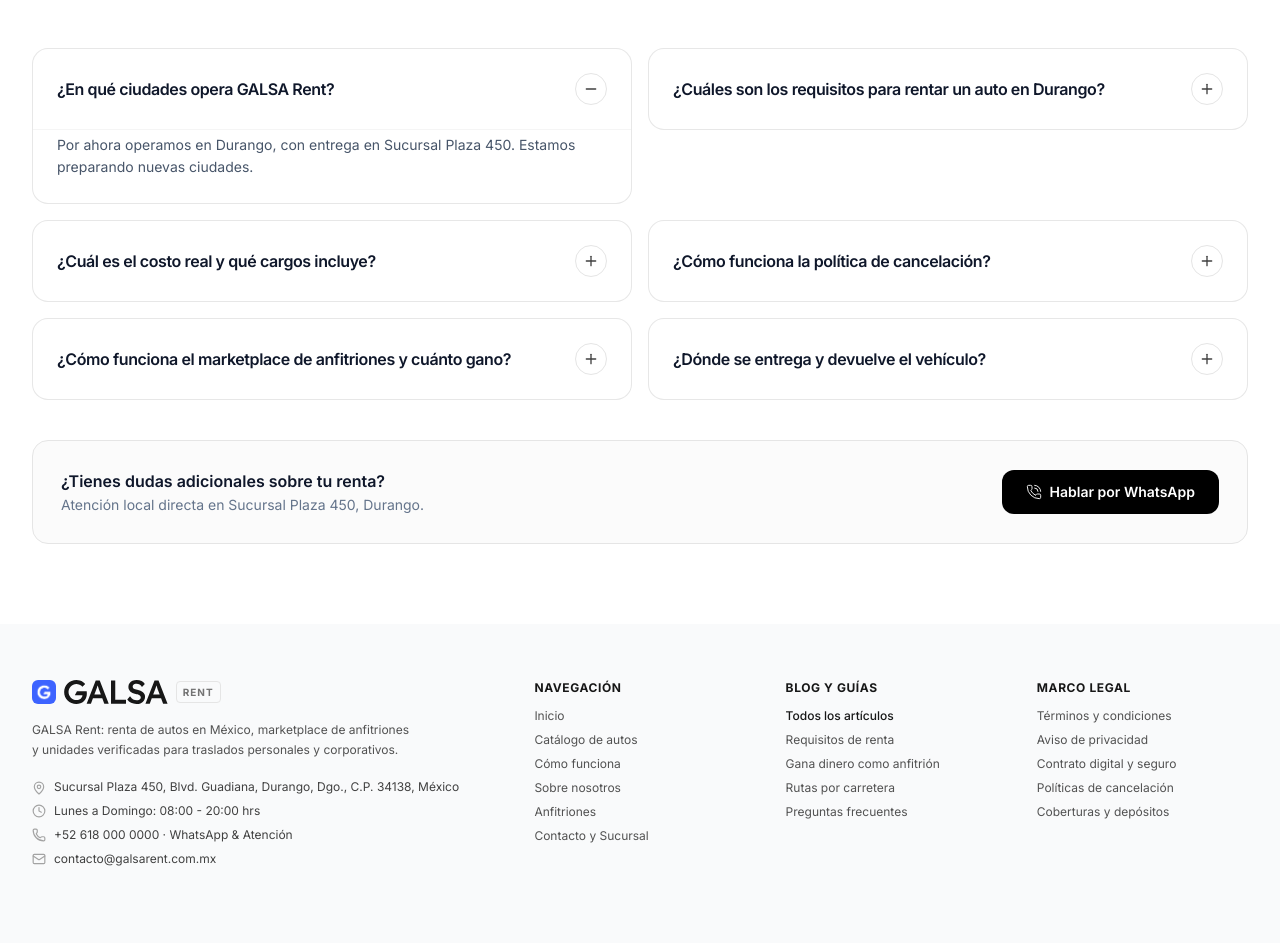
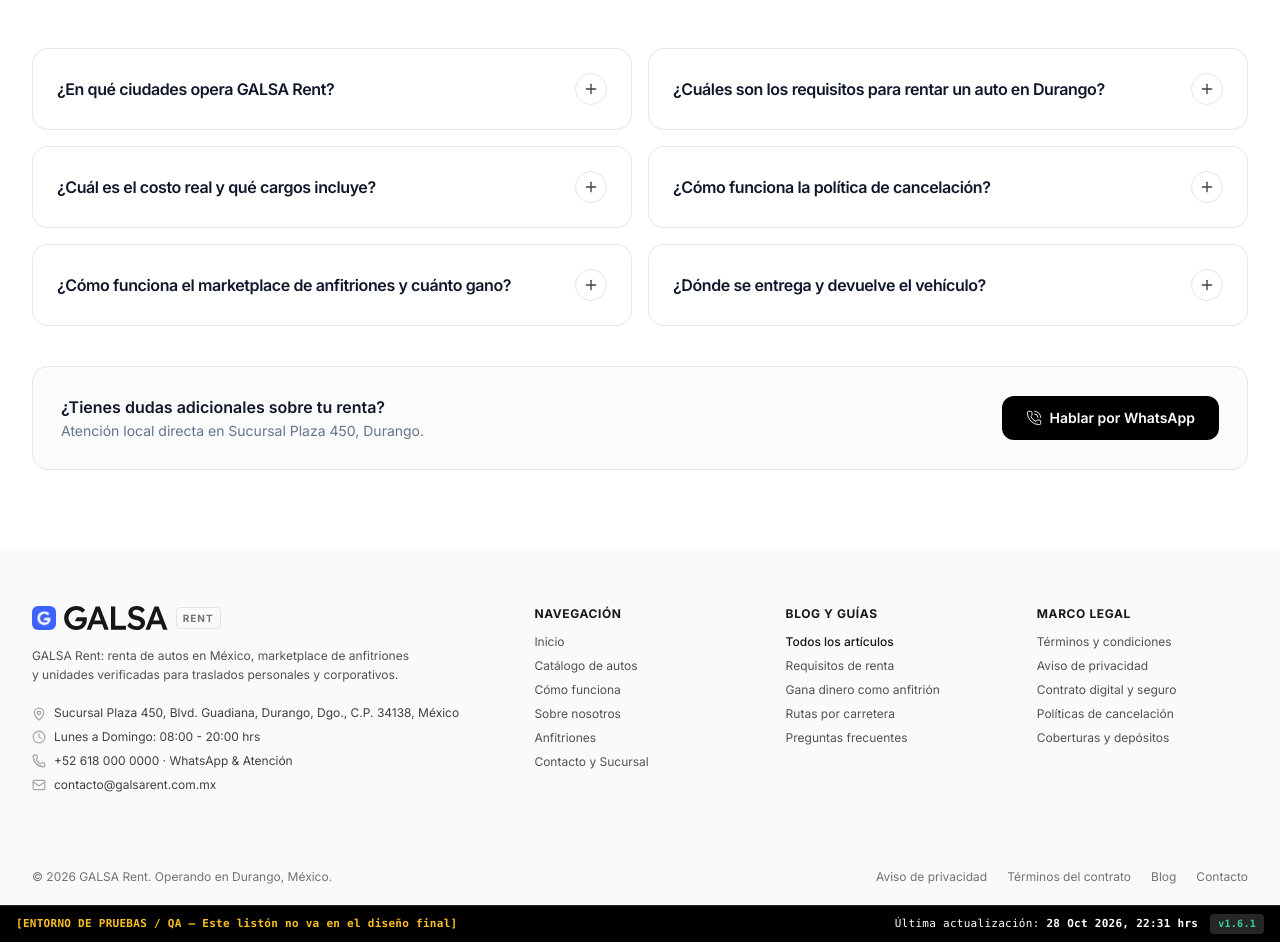
Before and after one commit to srcarlosdamian/galsa-rent, a React (Vite) app: page / in a window 1280 px wide. Shown: the part 5529-6472 px from the top of the page. Built offline with nearby package versions, Linux system fonts and the light colour scheme; no server answers; a web font is replaced by a local one.

Commit message:
style: set FAQ accordion items closed by default

```diff
--- a/src/components/FaqSection.tsx
+++ b/src/components/FaqSection.tsx
@@ -35,7 +35,7 @@
 ];
 
 export const FaqSection: React.FC = () => {
-  const [openIdx, setOpenIdx] = useState<number | null>(0);
+  const [openIdx, setOpenIdx] = useState<number | null>(null);
 
   const toggleFaq = (idx: number) => {
     setOpenIdx(openIdx === idx ? null : idx);
--- a/src/components/Footer.tsx
+++ b/src/components/Footer.tsx
@@ -126,8 +126,8 @@
         <div className="max-w-7xl mx-auto flex flex-col sm:flex-row items-center justify-between gap-1 text-neutral-400">
           <span className="text-amber-400 font-semibold">[ENTORNO DE PRUEBAS / QA — Este listón no va en el diseño final]</span>
           <div className="flex items-center gap-3 text-white">
-            <span>Última actualización: <strong>28 Oct 2026, 22:30 hrs</strong></span>
-            <span className="bg-neutral-800 text-emerald-400 px-2 py-0.5 rounded text-[10px] font-bold">v1.6.0</span>
+            <span>Última actualización: <strong>28 Oct 2026, 22:31 hrs</strong></span>
+            <span className="bg-neutral-800 text-emerald-400 px-2 py-0.5 rounded text-[10px] font-bold">v1.6.1</span>
           </div>
         </div>
       </div>
```
